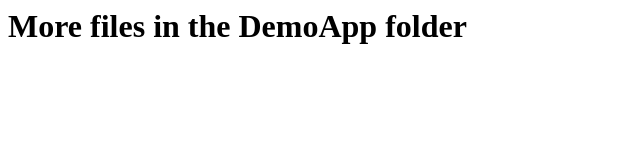
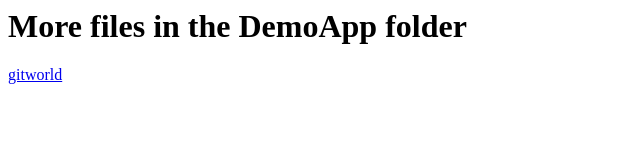
Before and after one commit to Jaygandhi55/akshay-zensar, a plain HTML site: page index.html in a window 1280 px wide. Shown: the full height of the page, 0-640 px from the left. Drawn offline with Linux system fonts and the light colour scheme.

Commit message:
added some action tag there

```diff
--- a/index.html
+++ b/index.html
@@ -2,5 +2,6 @@
     <head></head>
     <body>
         <h1>More files in the DemoApp folder</h1>
+        <a href="#">gitworld</a>
     </body>
 </html>
```
